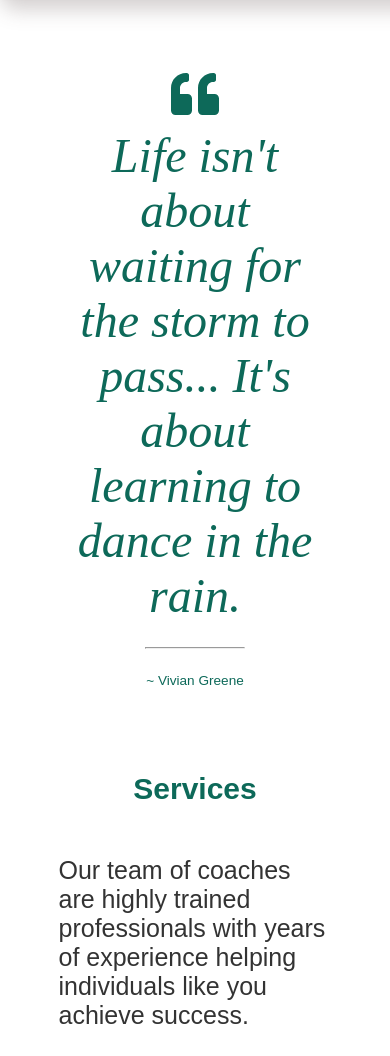
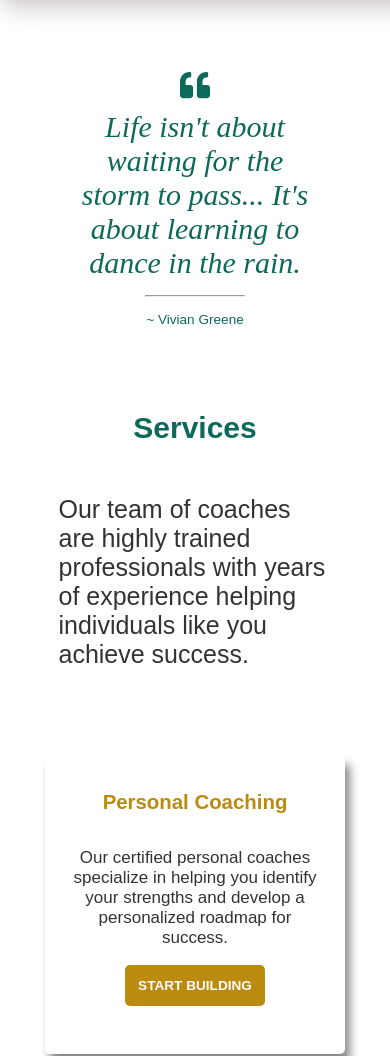
Before and after one commit to techtaley/spa-ds1-coach, a React (Vite) app: page / in a window 390 px wide. Shown: the part 323-1379 px from the top of the page. Built offline with nearby package versions, Linux system fonts and the light colour scheme; a web font is replaced by a local one.

Commit message:
updated css

```diff
--- a/src/components/contact/Contact.jsx
+++ b/src/components/contact/Contact.jsx
@@ -137,7 +137,7 @@ export default function Contact({box}){
         <div className="googlemap">
           <iframe
             src="https://www.google.com/maps/embed?pb=!1m18!1m12!1m3!1d3023.944068093808!2d-73.85479771610443!3d40.719247763424846!2m3!1f0!2f0!3f0!3m2!1i1024!2i768!4f13.1!3m3!1m2!1s0x89c25e23c2af73c5%3A0xa674d16f0ab9faec!2sForest%20Hills%20Stadium!5e0!3m2!1sen!2sus!4v1699669843438!5m2!1sen!2sus"
-            width="400"
+            width="350"
             height="400"
             allowfullscreen=""
             loading="lazy"
--- a/src/components/contact/css/contact.css
+++ b/src/components/contact/css/contact.css
@@ -5,7 +5,7 @@
   align-items: center;
   margin: 0;
   height: 400px;
-  width: 400px;
+  width: 350px;
   border-radius: 5px;
 }
 .contact-form .request-above-div {
--- a/src/components/contact/css/contact.scss
+++ b/src/components/contact/css/contact.scss
@@ -4,7 +4,7 @@
 .contact-form {
     @include flexdisplay(column, center, center);
     height: 400px;
-    width: 400px;
+    width: 350px;
     border-radius: 5px;
 
     .request-above-div {
--- a/src/components/footer/footer.css
+++ b/src/components/footer/footer.css
@@ -32,6 +32,9 @@ footer .footer-top .footer-div .column_div {
   align-items: flex-start;
   margin: 0;
   gap: 20px;
+}
+footer .footer-top .footer-div .column_div .row_div {
+  width: 100%;
 }
 footer .footer-top .nav-logo {
   display: flex;
--- a/src/components/footer/footer.scss
+++ b/src/components/footer/footer.scss
@@ -23,6 +23,10 @@ footer {
             .column_div {
                 @include flexdisplay(column, flex-start, flex-start);
                 gap: 20px;
+
+                .row_div {
+                    width: 100%;
+                }
             }
         }
 
--- a/src/components/hero/Box.jsx
+++ b/src/components/hero/Box.jsx
@@ -11,7 +11,7 @@ export default function Box({data}) {
       <p className="centeralign desc ">
         {desc}
       </p>
-      <Link className="bold box-link">{btn}</Link>
+      <Link className="bold">{btn}</Link>
     </div>
   );
 }
--- a/src/components/hero/MultiBoxHero.jsx
+++ b/src/components/hero/MultiBoxHero.jsx
@@ -14,7 +14,7 @@ export default function MultiBoxHero({data, index}) {
         {/* {icon} */}
         <h2>{title}</h2>
         <p>{desc}</p>
-        <Link className="bold">{btn}</Link>
+        <Link className="box-link">{btn}</Link>
       </div>
   );
 }
--- a/src/components/nav/nav.css
+++ b/src/components/nav/nav.css
@@ -44,7 +44,7 @@
   gap: 30px;
   margin-right: 20px;
 }
-.nav .nav-links:link, .nav .nav-links :visited, .nav .nav-links :hover, .nav .nav-links :active {
+.nav .nav-links a.nav-link:link, .nav .nav-links a.nav-link:visited, .nav .nav-links a.nav-link:hover, .nav .nav-links a.nav-link:active {
   color: #e2c479;
 }
 .nav .donateBtn {
--- a/src/components/nav/nav.scss
+++ b/src/components/nav/nav.scss
@@ -44,7 +44,7 @@
       gap: 30px;
       margin-right: 20px;
 
-      &:link, :visited, :hover, :active {
+      a.nav-link:link, a.nav-link:visited, a.nav-link:hover, a.nav-link:active {
         color:  $accent-lr;
       }
     }
--- a/src/pages/home/Home.jsx
+++ b/src/pages/home/Home.jsx
@@ -73,21 +73,21 @@ const impactData = [
     title: "Personal Coaching",
     desc: "Our certified personal coaches specialize in helping you identify your strengths and develop a personalized roadmap for success.",
     bkg: "nobkg",
-    btn: "BUILD A ROADMAP"
+    btn: "START BUILDING"
   },
   {
     // icon: <HiOutlineUserGroup className="icons" />,
     title: "Career Coaching",
     desc: "Whether you're navigating a career transition, seeking to advance in your current job, or exploring new opportunities, our career coaches are here to help.",
     bkg: "nobkg",
-    btn: "EXPLORE A PATH"
+    btn: "START EXPLORING"
   },
   {
     // icon: <PiHandHeartBold className="icons" />,
     title: "Wellness Coaching",
     desc: "Our health and wellness coaches work with you to create sustainable habits, set achievable health goals, and overcome obstacles to living your best life. ",
     bkg: "nobkg",
-    btn: "SET A GOAL"
+    btn: "START LIVING"
   },
 ]
 
--- a/src/styles/main/main.css
+++ b/src/styles/main/main.css
@@ -413,11 +413,14 @@ img {
   color: #0d6959;
   font-weight: bold;
 }
-.multi-box-row .box a.box-link {
-  color: #bb8b10;
+.multi-box-row .box .box-link {
+  background-color: #bb8b10;
+  padding: 5%;
+  border-radius: 5px;
+  font-weight: bold;
 }
-.multi-box-row .box a:link.bold, .multi-box-row .box a:visited.bold, .multi-box-row .box a:hover.bold, .multi-box-row .box a:active.bold {
-  color: #bb8b10;
+.multi-box-row .box a:link.box-link, .multi-box-row .box a:visited.box-link, .multi-box-row .box a:hover.box-link, .multi-box-row .box a:active.bold {
+  color: #fefefe;
 }
 .multi-box-row .box:hover {
   transform: scale(1.02);
@@ -740,7 +743,7 @@ img {
 }
 
 .googlemap {
-  margin-right: 20px;
+  margin: 0 20px;
   border-radius: 5px;
   border: 2px solid #0d6959;
 }
@@ -785,6 +788,12 @@ img {
 }
 
 @media only screen and (max-width: 992px) {
+  .sm-quote {
+    font-size: 1.875rem;
+  }
+  .quote-text {
+    font-size: 1.875rem;
+  }
   .left-hero, .right-hero {
     margin-bottom: 0px;
     flex-direction: column;
--- a/src/styles/main/main.scss
+++ b/src/styles/main/main.scss
@@ -460,12 +460,15 @@ img {
             font-weight: bold;
         }
 
-        a.box-link {
-            color: $accent-lt;
+        .box-link {
+            background-color: $accent-lt;
+            padding: 5%;
+            border-radius: 5px;
+            font-weight: bold;
         }
 
-        a:link.bold, a:visited.bold, a:hover.bold, a:active.bold   {
-            color: $accent-lt;
+        a:link.box-link, a:visited.box-link, a:hover.box-link, a:active.bold   {
+            color: $light-lt;
         }
 
         &:hover {
@@ -774,7 +777,7 @@ img {
 }
 
 .googlemap {
-    margin-right: 20px;
+    margin: 0 20px;
     border-radius: 5px;
     border: 2px solid $accent-dk;
 }
@@ -834,6 +837,15 @@ img {
 
 
 @media only screen and (max-width: 992px) {
+
+    .sm-quote {
+        font-size: $heading;
+    }
+
+    .quote-text {
+        font-size: $heading;
+    }
+
     .left-hero, .right-hero {
         margin-bottom: 0px;
         flex-direction: column;
```
Also changed, not shown: 2 other files (tests, documents, lock files or other folders).
